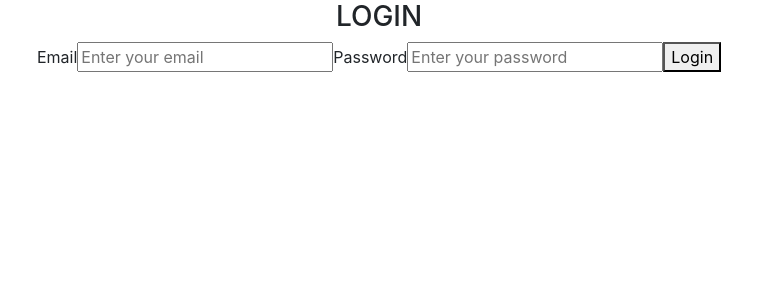
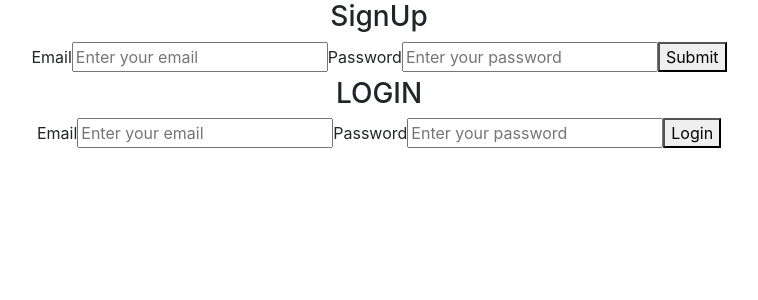
Before and after one commit to Redededoo82/project3, a React (Create React App) app in the folder client/: page / in a window 1280 px wide. Shown: the top 300 px of the page, without its empty margins (261-1019 px from the left). Built offline with nearby package versions, Linux system fonts and the light colour scheme.

Commit message:
sign up and login rendered

```diff
--- a/client/src/App.js
+++ b/client/src/App.js
@@ -2,10 +2,12 @@ import React from 'react';
 
 import './App.css';
 import LoginForm from  './LoginForm';
+import SignUpForm from './SignUpForm';
 
 function App() {
   return (
     <div className="App">
+          <SignUpForm></SignUpForm>
           <LoginForm></LoginForm>
     </div>
   );
--- /dev/null
+++ b/client/src/SignUpForm.js
@@ -0,0 +1,52 @@
+import React from "react";
+
+export class SignUpForm extends React.Component {
+  constructor(props) {
+    super(props);
+    this.state = {
+      email: "",
+      password: ""
+    };
+  }
+
+  render() {
+    const { email, password } = this.state;
+    return (
+        <div>
+            <h3>SignUp</h3>
+            <form onSubmit={this.handleSubmit}>
+                <label htmlFor="email">Email</label>
+                <input
+                name="email"
+                type="text"
+                placeholder="Enter your email"
+                value={email}
+                onChange={this.handleChange}
+                />
+                <label htmlFor="email">Password</label>
+                <input
+                name="password"
+                type="password"
+                placeholder="Enter your password"
+                value={password}
+                onChange={this.handleChange}
+                />
+                <button type="submit">Submit</button>
+            </form>
+      </div>
+    );
+  }
+
+  handleChange = event => {
+    this.setState({
+      [event.target.name]: event.target.value
+    });
+  };
+
+  handleSubmit = event => {
+    console.log("Submitting");
+    console.log(this.state);
+  };
+}
+
+export default SignUpForm;
```
